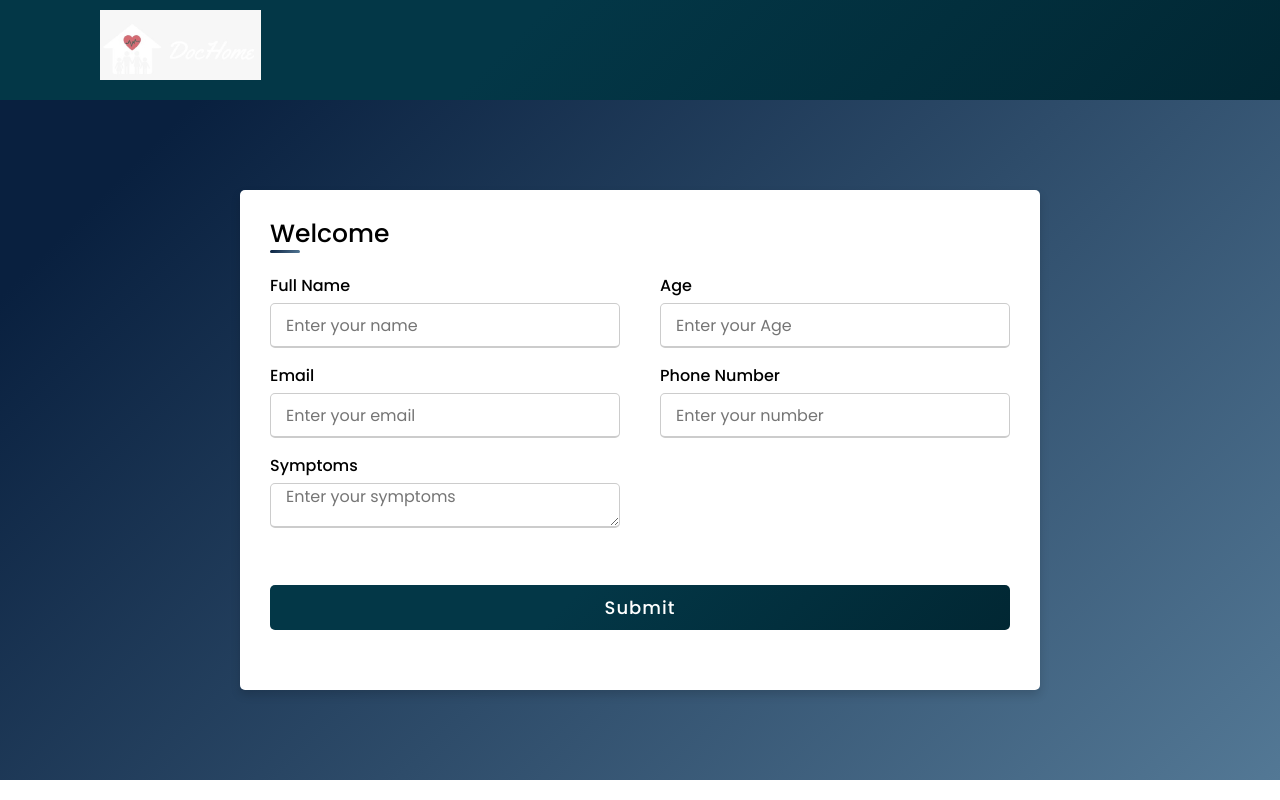
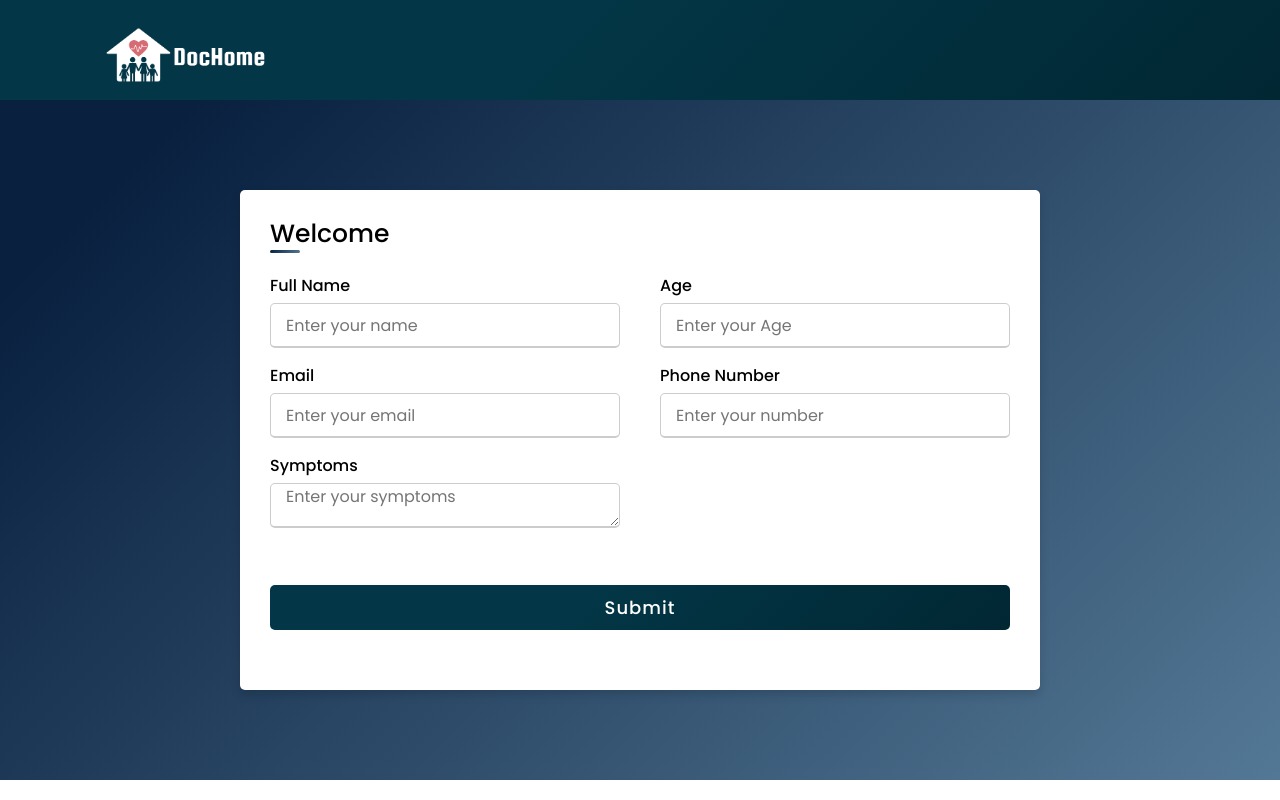
Before and after one commit to Vaijayanthi-Sambath-Kumar/DocHome, a plain HTML site: page DocHome/index.html in a window 1280 px wide. Drawn offline with Linux system fonts and the light colour scheme.

Commit message:
Add files via upload

```diff
--- a/DocHome/index.html
+++ b/DocHome/index.html
@@ -4,12 +4,12 @@
     <meta charset="UTF-8" />
     <link rel="stylesheet" href="style.css" />
     <meta name="viewport" content="width=device-width, initial-scale=1.0" />
-    <title>DocHome🩺</title>
+    <title>DocHome</title>
   </head>
   <body>
     <div id="body1">
       <div class="logo">
-        <img src="logo/logo.jpg" alt="DocHome logo" />
+        <img src="logo/DocHome.png" alt="DocHome logo" />
       </div>
     </div>
     <div id="body2">
--- a/DocHome/style.css
+++ b/DocHome/style.css
@@ -14,8 +14,8 @@ body {
   width: 100%;
   height: 100px;
   margin: 0px;
-  padding: 10px 100px;
-  display: flex;
+  padding: 0px 100px;
+
 }
 #body2 {
   height: 85vh;
@@ -28,7 +28,7 @@ body {
 .logo img {
   display: flex;
   align-items: center;
-  height: 70px;
+  height: 100px;
 }
 
 .container {
```
Also changed, not shown: DocHome/logo/DocHome.png (added).
